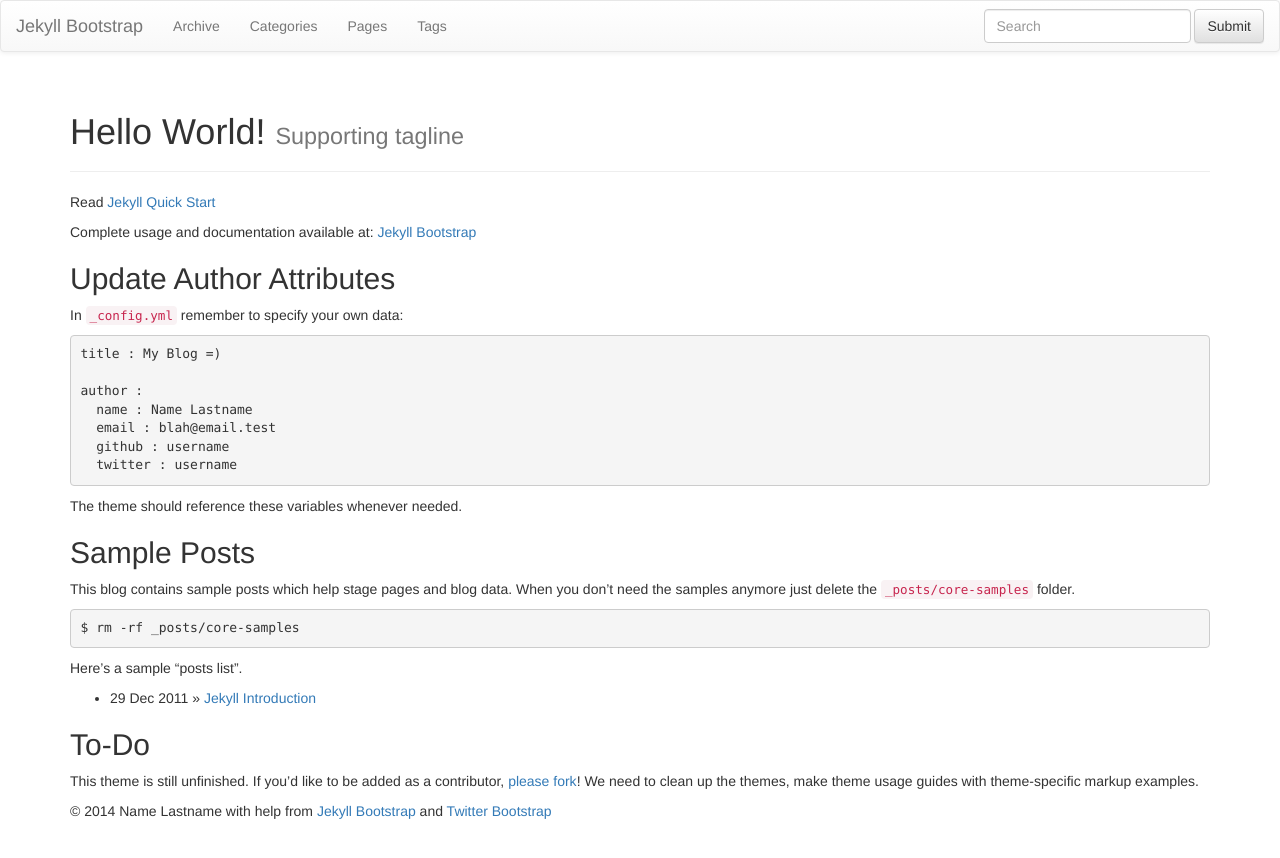
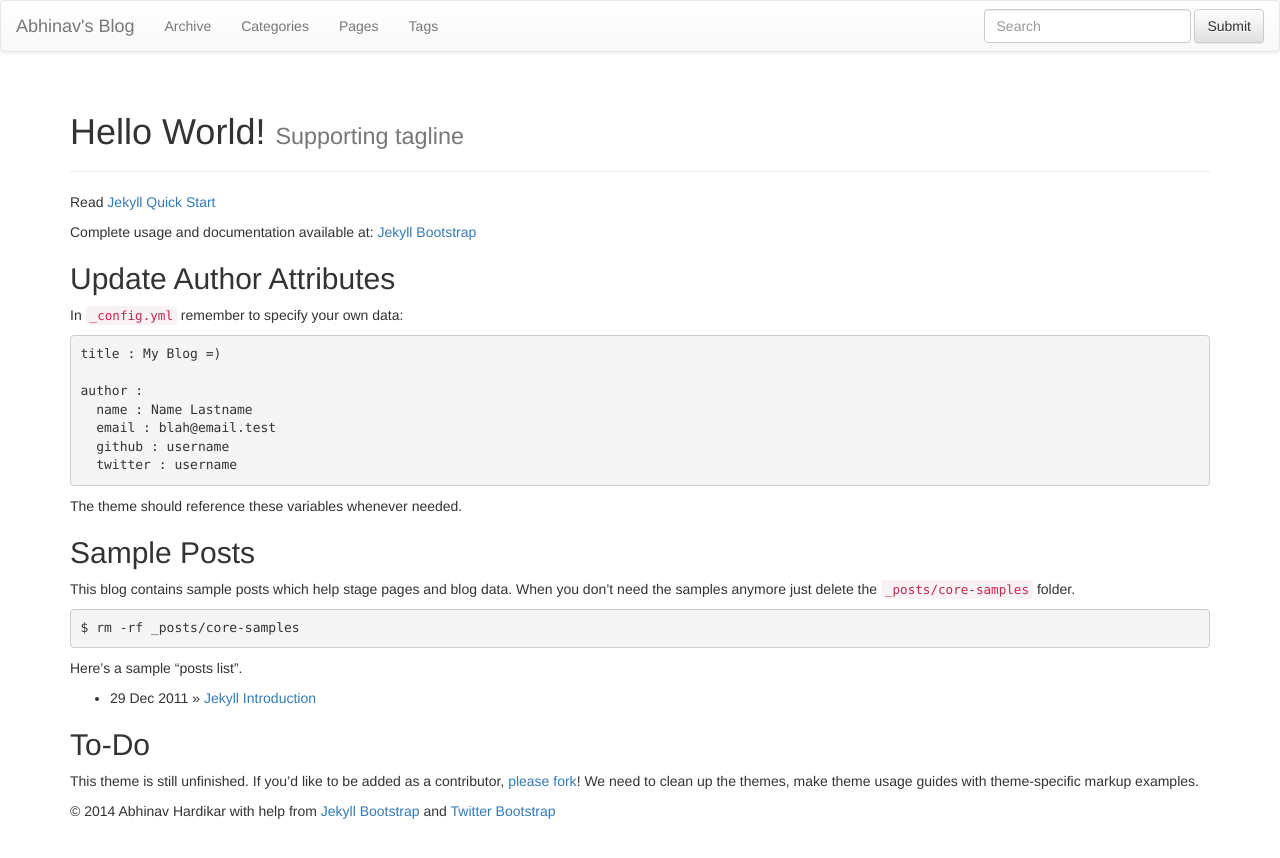
Before and after one commit to abhinav2004/abhinav2004.github.io, a Jekyll site: the page built from index.md, in a window 1280 px wide. Shown: the top 858 px of the page. Built offline with Jekyll 4.4.1, drawn with Linux system fonts in a browser that asks for light colours; nearby versions of some CDN libraries; library files that are not in the unit come from our copies.

Commit message:
Updated _config.yml

```diff
--- a/_config.yml
+++ b/_config.yml
@@ -8,14 +8,14 @@
 # Themes are encouraged to use these universal variables
 # so be sure to set them if your theme uses them.
 #
-title : Jekyll Bootstrap
-tagline: Site Tagline
+title : Abhinav's Blog
+tagline: Rants..and some funs stuff
 author :
-  name : Name Lastname
-  email : blah@email.test
-  github : username
+  name : Abhinav Hardikar
+  email : ahardyx@gmail.com
+  github : abhinav2004
   twitter : username
-  feedburner : feedname
+  feedburner : abhinav2004
 
 # The production_url is only used when full-domain names are needed
 # such as sitemap.txt
```
